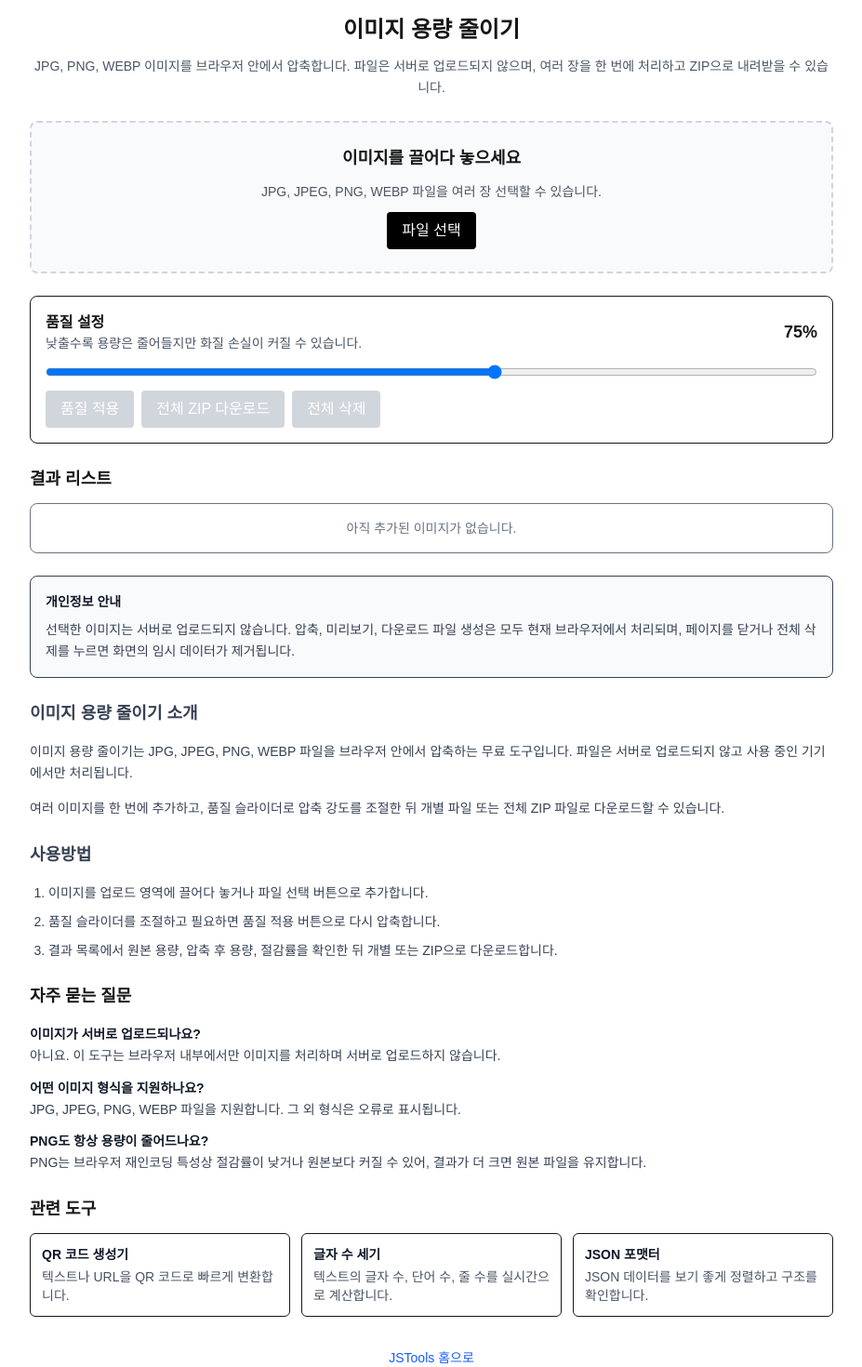
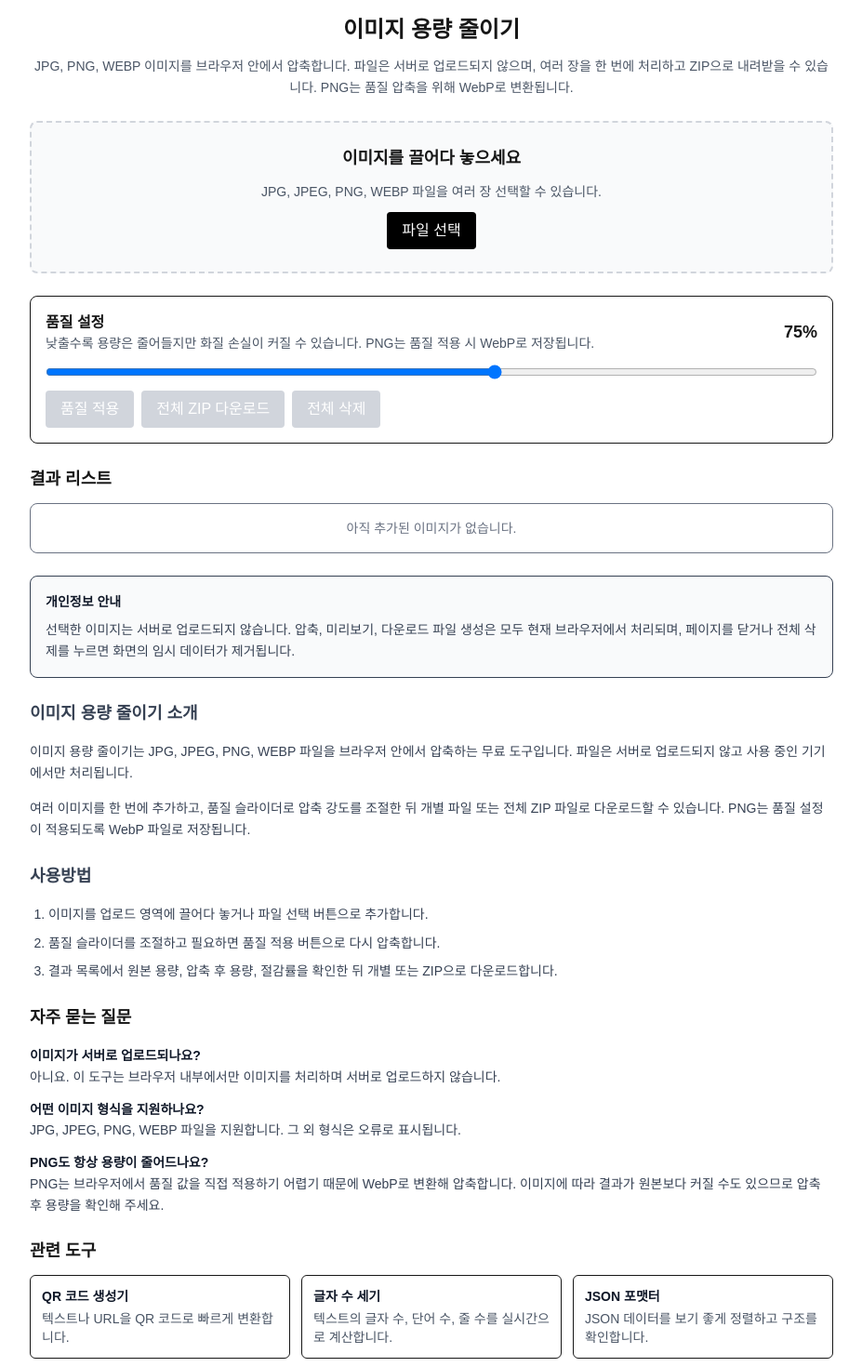
Before and after one commit to baezzaes/jstools, a Next.js app: page /tools/image/image-compressor in a window 1280 px wide. Shown: the top 1470 px of the page at 93% size, without its empty margins (176-1103 px from the left). Built offline with nearby package versions, Linux system fonts and the light colour scheme.

Commit message:
fix: apply quality settings to png compression

```diff
--- a/src/app/tools/image/image-compressor/page.tsx
+++ b/src/app/tools/image/image-compressor/page.tsx
@@ -34,7 +34,7 @@ function formatBytes(bytes: number) {
 
 function getSavings(originalSize: number, compressedSize?: number) {
   if (!compressedSize) return 0
-  return Math.max(0, Math.round(((originalSize - compressedSize) / originalSize) * 100))
+  return Math.round(((originalSize - compressedSize) / originalSize) * 100)
 }
 
 function getOutputName(fileName: string, type: string) {
@@ -80,7 +80,7 @@ async function compressImage(file: File, quality: number) {
 
   context.drawImage(image, 0, 0)
 
-  const outputType = file.type === 'image/png' ? 'image/png' : file.type
+  const outputType = file.type === 'image/png' ? 'image/webp' : file.type
   const blob = await new Promise<Blob>((resolve, reject) => {
     canvas.toBlob(
       (result) => {
@@ -95,7 +95,7 @@ async function compressImage(file: File, quality: number) {
     )
   })
 
-  return blob.size < file.size ? blob : file
+  return file.type === 'image/png' || blob.size < file.size ? blob : file
 }
 
 export default function ImageCompressorPage() {
@@ -249,7 +249,7 @@ export default function ImageCompressorPage() {
         <h1 className="text-2xl font-bold">이미지 용량 줄이기</h1>
         <p className="text-sm text-gray-600 leading-relaxed">
           JPG, PNG, WEBP 이미지를 브라우저 안에서 압축합니다. 파일은 서버로 업로드되지 않으며,
-          여러 장을 한 번에 처리하고 ZIP으로 내려받을 수 있습니다.
+          여러 장을 한 번에 처리하고 ZIP으로 내려받을 수 있습니다. PNG는 품질 압축을 위해 WebP로 변환됩니다.
         </p>
       </header>
 
@@ -296,7 +296,9 @@ export default function ImageCompressorPage() {
         <div className="flex flex-col gap-3 md:flex-row md:items-center md:justify-between">
           <div>
             <h2 className="font-semibold">품질 설정</h2>
-            <p className="text-sm text-gray-600">낮출수록 용량은 줄어들지만 화질 손실이 커질 수 있습니다.</p>
+            <p className="text-sm text-gray-600">
+              낮출수록 용량은 줄어들지만 화질 손실이 커질 수 있습니다. PNG는 품질 적용 시 WebP로 저장됩니다.
+            </p>
           </div>
           <strong className="text-lg">{quality}%</strong>
         </div>
@@ -363,6 +365,9 @@ export default function ImageCompressorPage() {
                     <div className="min-w-0">
                       <h3 className="truncate font-semibold">{item.name}</h3>
                       <p className="text-xs text-gray-500">{item.type || '알 수 없는 형식'}</p>
+                      {item.type === 'image/png' && (
+                        <p className="text-xs text-gray-500">품질 압축 결과는 WebP 파일로 다운로드됩니다.</p>
+                      )}
                     </div>
                     <button
                       type="button"
--- a/src/data/tools.ts
+++ b/src/data/tools.ts
@@ -402,7 +402,7 @@ export const imageCompressorTool: ToolDefinition = {
   name: '이미지 용량 줄이기',
   title: '이미지 용량 줄이기 - JPG PNG WEBP 압축 | JSTools',
   description:
-    'JPG, JPEG, PNG, WEBP 이미지를 서버 업로드 없이 브라우저에서 압축하고 개별 다운로드 또는 ZIP 다운로드할 수 있는 무료 이미지 압축 도구입니다.',
+    'JPG, JPEG, PNG, WEBP 이미지를 서버 업로드 없이 브라우저에서 압축하고 개별 다운로드 또는 ZIP 다운로드할 수 있는 무료 이미지 압축 도구입니다. PNG는 품질 압축을 위해 WebP로 변환됩니다.',
   path: '/tools/image/image-compressor',
   categoryName: '이미지 도구',
   categoryPath: '/tools',
@@ -419,7 +419,7 @@ export const imageCompressorTool: ToolDefinition = {
     introHeading: '이미지 용량 줄이기 소개',
     description: [
       '이미지 용량 줄이기는 JPG, JPEG, PNG, WEBP 파일을 브라우저 안에서 압축하는 무료 도구입니다. 파일은 서버로 업로드되지 않고 사용 중인 기기에서만 처리됩니다.',
-      '여러 이미지를 한 번에 추가하고, 품질 슬라이더로 압축 강도를 조절한 뒤 개별 파일 또는 전체 ZIP 파일로 다운로드할 수 있습니다.',
+      '여러 이미지를 한 번에 추가하고, 품질 슬라이더로 압축 강도를 조절한 뒤 개별 파일 또는 전체 ZIP 파일로 다운로드할 수 있습니다. PNG는 품질 설정이 적용되도록 WebP 파일로 저장됩니다.',
     ],
     howTo: [
       '이미지를 업로드 영역에 끌어다 놓거나 파일 선택 버튼으로 추가합니다.',
@@ -437,7 +437,7 @@ export const imageCompressorTool: ToolDefinition = {
       },
       {
         question: 'PNG도 항상 용량이 줄어드나요?',
-        answer: 'PNG는 브라우저 재인코딩 특성상 절감률이 낮거나 원본보다 커질 수 있어, 결과가 더 크면 원본 파일을 유지합니다.',
+        answer: 'PNG는 브라우저에서 품질 값을 직접 적용하기 어렵기 때문에 WebP로 변환해 압축합니다. 이미지에 따라 결과가 원본보다 커질 수도 있으므로 압축 후 용량을 확인해 주세요.',
       },
     ],
   },
```
Also changed, not shown: 1 other file (tests, documents, lock files or other folders).
